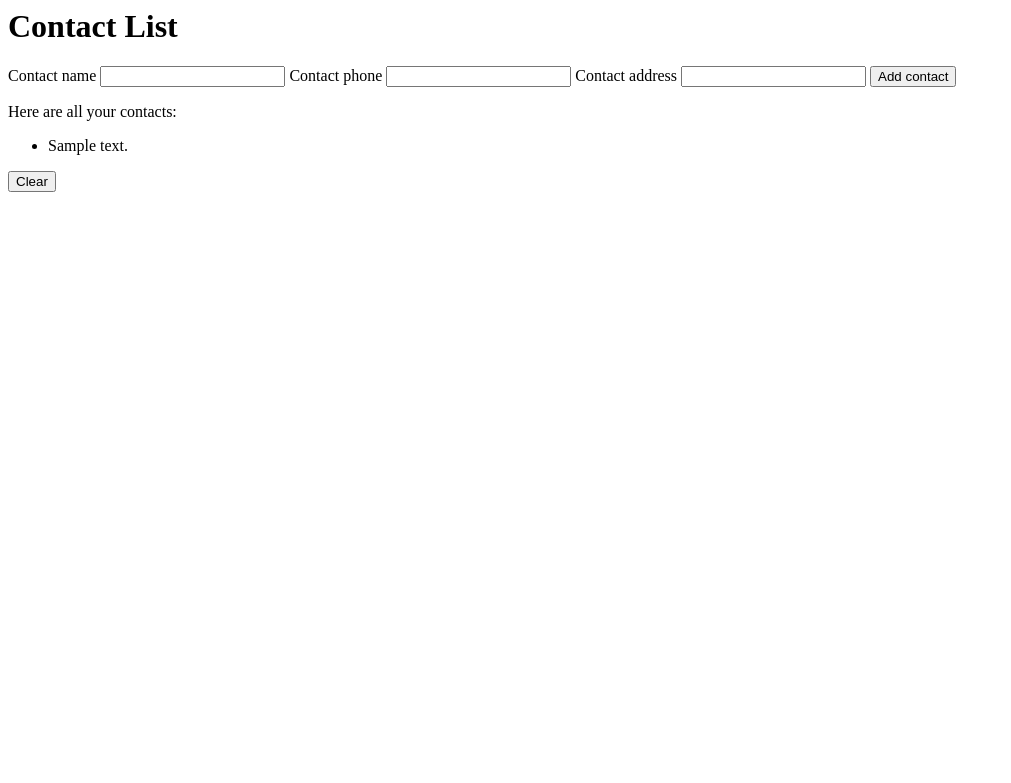
After one commit to aftondowney/phpAddress, a PHP site: template views/list.html.twig in a window 1280 px wide. The commit adds this page. Shown: the top 783 px of the page, without its empty margins (0-1011 px from the left). Run offline with PHP 8.4, Linux system fonts and the light colour scheme; the template is opened without the code that fills it: most values are stand-ins (such as "Sample title", 1, 10 or a date in 2020); some libraries are stand-ins or nearby versions.

Commit message:
add list template

```diff
--- /dev/null
+++ b/views/list.html.twig
@@ -0,0 +1,35 @@
+<html>
+<head>
+    <title>Address Book</title>
+</head>
+<body>
+    <h1>Contact List</h1>
+
+    <form action='/contacts' method='post'>
+        <label for='name'>Contact name</label>
+        <input id='name' name='name' type='text'></input>
+
+        <label for='phone'>Contact phone</label>
+        <input id='phone' name='phone' type='numbers'></input>
+
+        <label for='address'>Contact address</label>
+        <input id='address' name='address' type='text'></input>
+
+        <button type='submit'>Add contact</button>
+    </form>
+
+    {% if contacts is not empty %}
+        <p>Here are all your contacts:</p>
+        <ul>
+            {% for contact in contacts %}
+                <li>{{ contact.getDescription }}</li>
+            {% endfor %}
+        </ul>
+    {% endif %}
+
+    <form action='/delete_contacts' method='post'>
+        <button type='submit'>Clear</button>
+    </form>
+
+</body>
+</html>
```
Also changed, not shown: app/app.php (+9 -0 lines), views/create_contact.html.twig (added), views/delete_contacts.html.twig (added).
